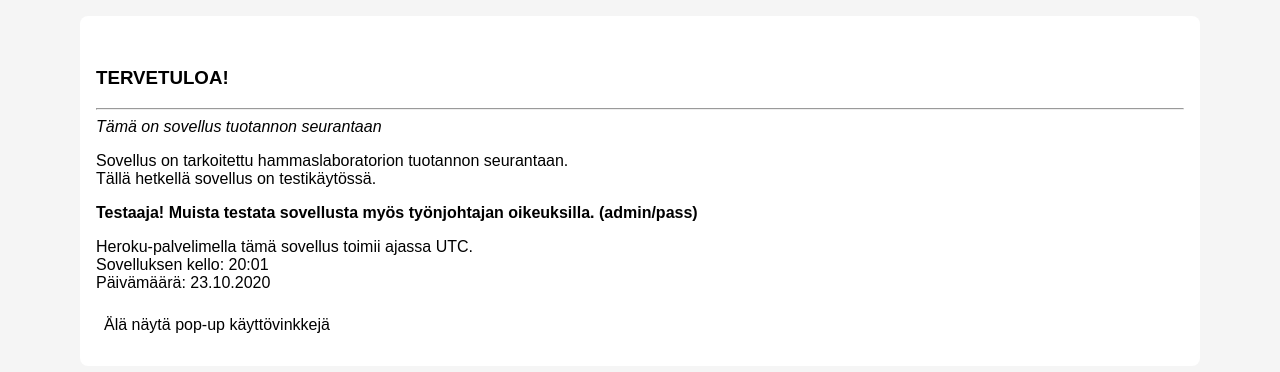
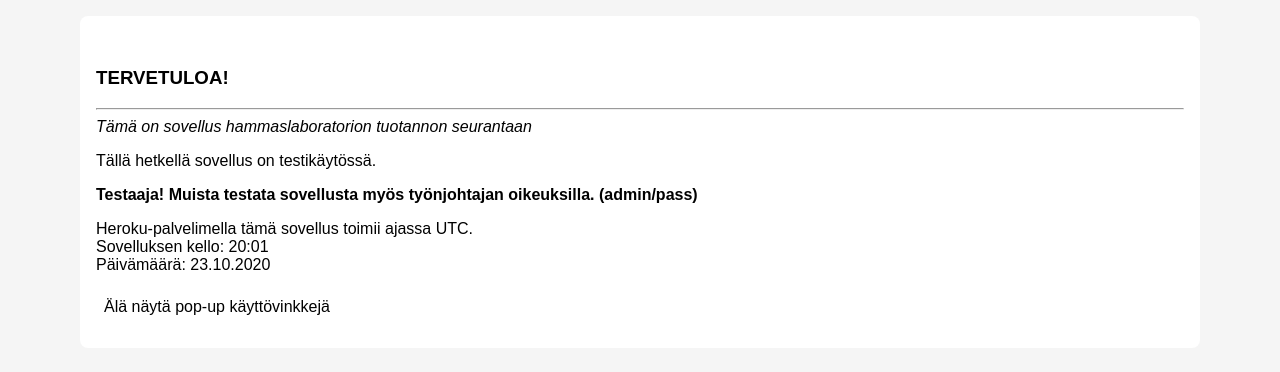
Before and after one commit to Skorp7/tsoha-tuotannonseuranta, a Flask app: page / in a window 1280 px wide. Shown: the part 178-550 px from the top of the page. Run offline with Flask 2, Linux system fonts and the light colour scheme; the visitor is signed in with stand-in values (Sample User, id 1).

Commit message:
changes to welcome text

```diff
--- a/templates/index.html
+++ b/templates/index.html
@@ -3,12 +3,11 @@
 {% block content %}
 <h3>TERVETULOA!</h3>
 <hr>
-<i>Tämä on sovellus tuotannon seurantaan</i>
+<i>Tämä on sovellus hammaslaboratorion tuotannon seurantaan</i>
 
 
 {% if session.get("user_id",0) %}
     <p>
-    Sovellus on tarkoitettu hammaslaboratorion tuotannon seurantaan.<br>
     Tällä hetkellä sovellus on testikäytössä.<br>
     </p>
     <p><b>Testaaja! Muista testata sovellusta myös työnjohtajan oikeuksilla. (admin/pass)</b></p>
```
